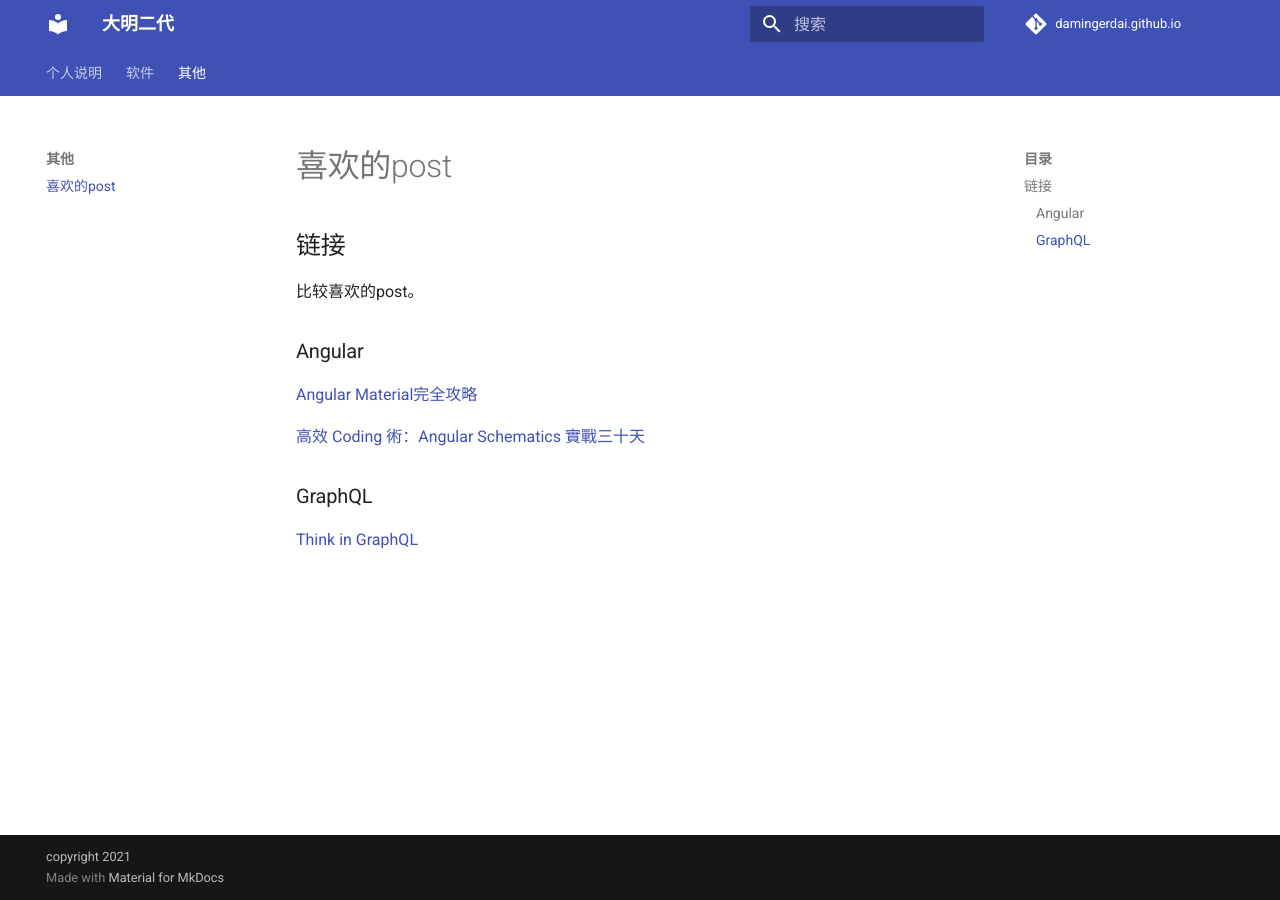
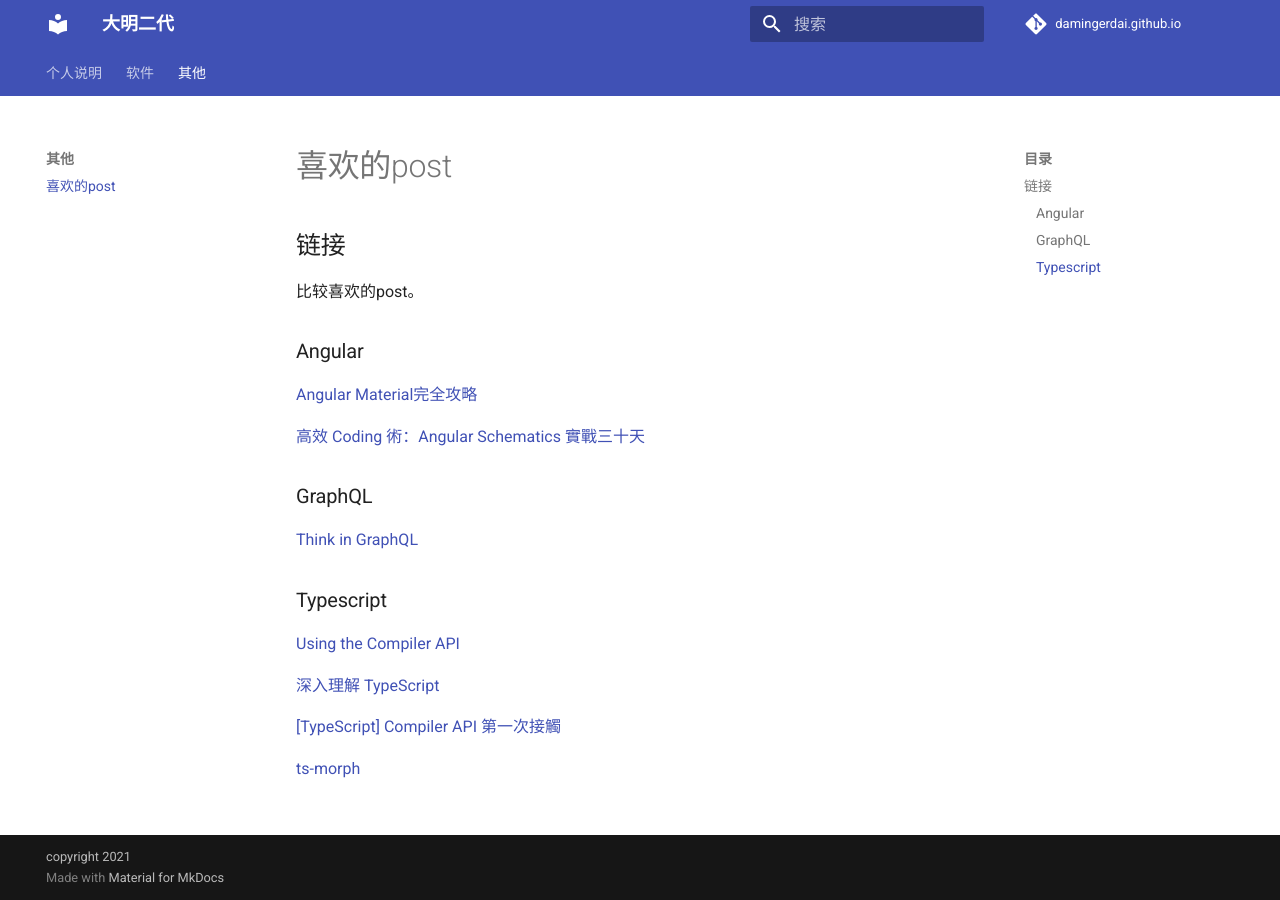
Before and after one commit to damingerdai/damingerdai.github.io, an MkDocs documentation site: the page built from docs/link.md, in a window 1280 px wide. Built offline with MkDocs 1.6.1 and Material for MkDocs 9.7.7, drawn with Linux system fonts in a browser that asks for light colours; comment, search, counter and statistics services are not loaded.

Commit message:
添加typescript的ast文章

```diff
--- a/docs/link.md
+++ b/docs/link.md
@@ -9,3 +9,13 @@
 
 ### GraphQL
 [Think in GraphQL](https://ithelp.ithome.com.tw/users/20111997/ironman/1878)
+
+### Typescript
+
+[Using the Compiler API](https://github.com/Microsoft/TypeScript/wiki/Using-the-Compiler-API)
+
+[深入理解 TypeScript](https://jkchao.github.io/typescript-book-chinese/#why)
+
+[\[TypeScript\] Compiler API 第一次接觸](https://blog.kevinyang.net/2018/08/17/typescript-compiler/)
+
+[ts-morph](https://ts-morph.com/)
--- a/mkdocs.yml
+++ b/mkdocs.yml
@@ -27,8 +27,6 @@ nav:
       - Minkube安装笔记: how-to-install-minkube.md
       - Docker Desktop自带k8s安装笔记: how-to-install-docker-desktop-k8s.md
       - Android Studio安装笔记: how-to-install-android-studio.md
-  # - K8S:
-  #     - 1. Minkube安装笔记: minkube.md
   - 其他:
       - 喜欢的post: link.md
 
```
